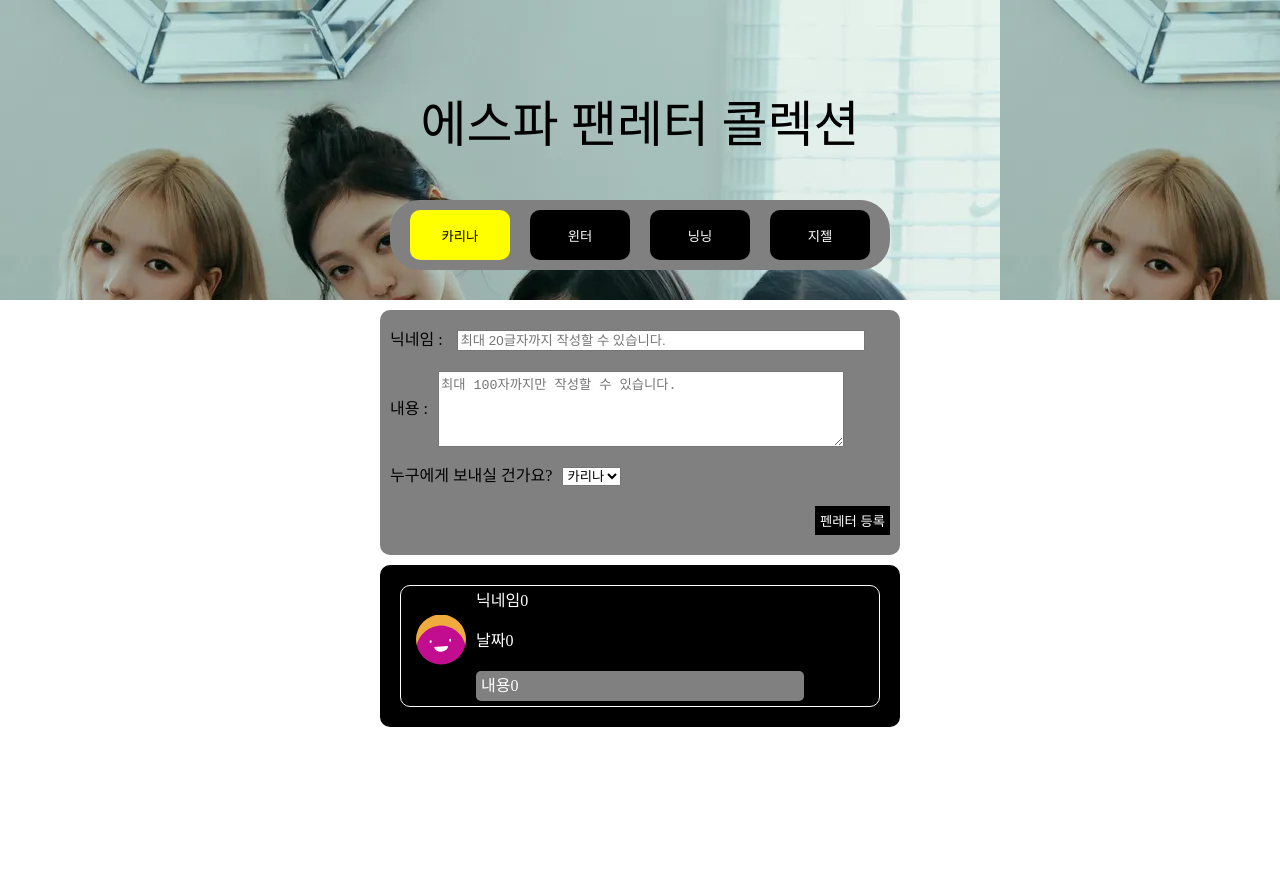
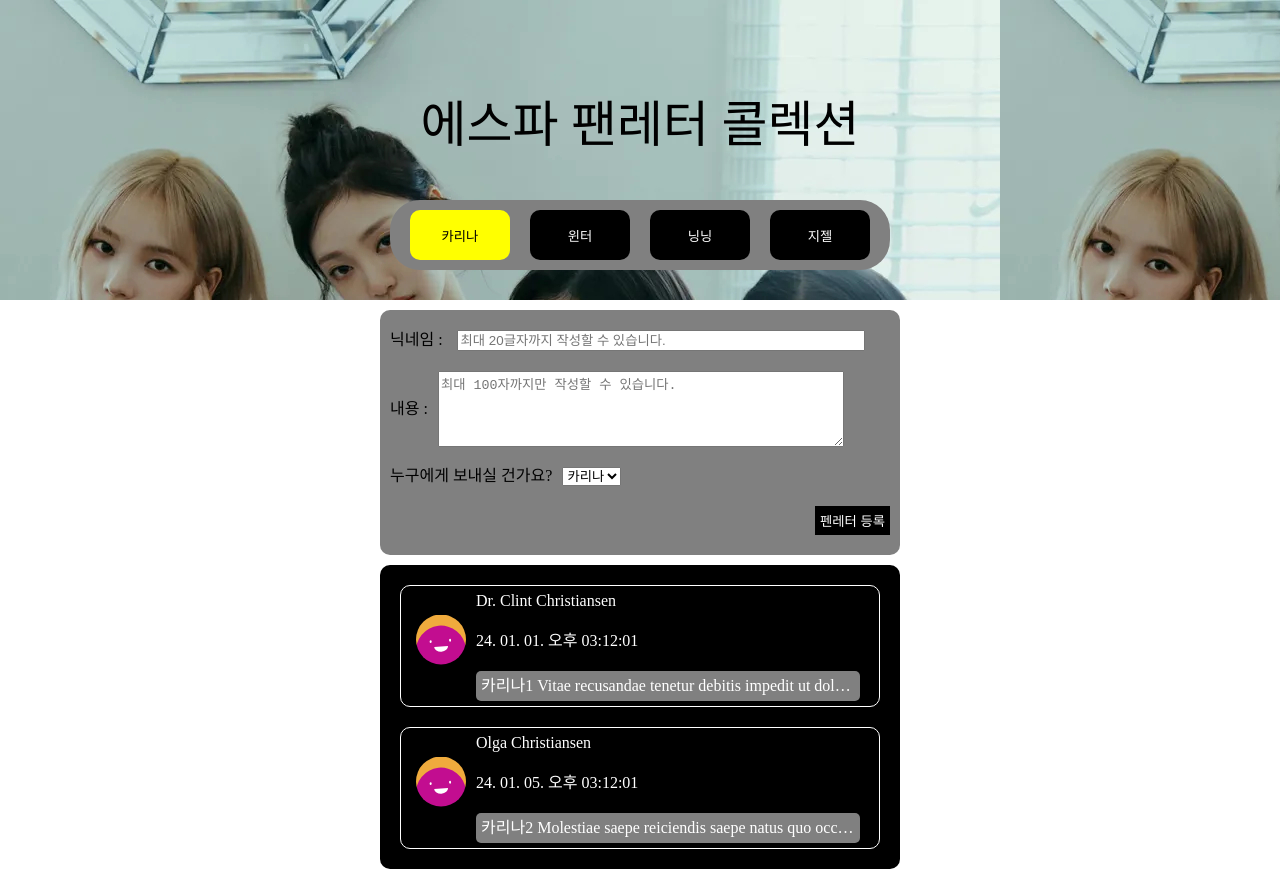
Before and after one commit to baram55/Group-artist-fan-letter-box, a React (Create React App) app in the folder group-artist-fan-letter-box/: page / in a window 1280 px wide. Before the commit the page ends 800 px from the top, so only its background shows below. Built offline with nearby package versions, Linux system fonts and the light colour scheme.

Commit message:
fakeData 설정 완료

```diff
--- a/group-artist-fan-letter-box/public/index.html
+++ b/group-artist-fan-letter-box/public/index.html
@@ -24,7 +24,7 @@
       work correctly both with client-side routing and a non-root public URL.
       Learn how to configure a non-root public URL by running `npm run build`.
     -->
-    <title>React App</title>
+    <title>그룹 아티스트 팬레터함</title>
   </head>
   <body>
     <noscript>You need to enable JavaScript to run this app.</noscript>
--- a/group-artist-fan-letter-box/src/components/GlobalStyle.jsx
+++ b/group-artist-fan-letter-box/src/components/GlobalStyle.jsx
@@ -48,6 +48,7 @@
 	border-collapse: collapse;
 	border-spacing: 0;
 }
+box-sizing: border-box;
 `;
 
 export default GlobalStyle;
--- /dev/null
+++ b/group-artist-fan-letter-box/src/fakeData.json
@@ -0,0 +1,37 @@
+[
+  {
+    "date": "24. 01. 01. 오후 03:12:01",
+    "nickName": "Dr. Clint Christiansen",
+    "content": "카리나1 Vitae recusandae tenetur debitis impedit ut dolorem atque reprehenderit magnam. Cum dolor magnam commodi qui perferendis. Vel temporibus soluta. Eum delectus blanditiis. Neque dicta non quod ex. Maiores aspernatur fuga reprehenderit a magni eaque fuga voluptatum hic.",
+    "member": "카리나",
+    "id": "1"
+  },
+  {
+    "date": "24. 01. 02. 오후 03:12:01",
+    "nickName": "Chad Graham",
+    "content": "지젤1 Ipsam aspernatur nostrum eos unde velit molestiae dolorem. Tenetur ullam nostrum pariatur. Et in eos. Harum commodi ipsa quaerat aspernatur quod dignissimos quae quidem sapiente.",
+    "member": "지젤",
+    "id": "2"
+  },
+  {
+    "date": "24. 01. 03. 오후 03:12:01",
+    "nickName": "Tommy Abshire",
+    "content": "윈터1 Itaque nihil quae neque itaque. Non a officiis ducimus nemo consectetur. Ducimus libero voluptatum consequuntur.",
+    "member": "윈터",
+    "id": "3"
+  },
+  {
+    "date": "24. 01. 04. 오후 03:12:01",
+    "nickName": "Max Mayert",
+    "content": "닝닝1 Sint qui eligendi repudiandae placeat maiores repudiandae assumenda repudiandae. Distinctio commodi iste. Qui architecto iusto.",
+    "member": "닝닝",
+    "id": "4"
+  },
+  {
+    "date": "24. 01. 05. 오후 03:12:01",
+    "nickName": "Olga Christiansen",
+    "content": "카리나2 Molestiae saepe reiciendis saepe natus quo occaecati. Vel vero illum quo. Ducimus maiores porro optio illum officia nam. Cum possimus aut consequatur eaque libero ad nihil pariatur officiis.",
+    "member": "카리나",
+    "id": "5"
+  }
+]
--- a/group-artist-fan-letter-box/src/index.css
+++ /dev/null
@@ -1,13 +0,0 @@
-body {
-  margin: 0;
-  font-family: -apple-system, BlinkMacSystemFont, 'Segoe UI', 'Roboto', 'Oxygen',
-    'Ubuntu', 'Cantarell', 'Fira Sans', 'Droid Sans', 'Helvetica Neue',
-    sans-serif;
-  -webkit-font-smoothing: antialiased;
-  -moz-osx-font-smoothing: grayscale;
-}
-
-code {
-  font-family: source-code-pro, Menlo, Monaco, Consolas, 'Courier New',
-    monospace;
-}
--- a/group-artist-fan-letter-box/src/shared/Router.jsx
+++ b/group-artist-fan-letter-box/src/shared/Router.jsx
@@ -2,39 +2,12 @@
 import { BrowserRouter, Route, Routes } from "react-router-dom";
 import Home from "../pages/Home";
 import Detail from "../pages/Detail";
+import commentJson from "../fakeData.json";
 
 function Router() {
+  const initialData = commentJson;
   const [member, setMember] = useState("카리나");
-  const [comments, setComments] = useState([
-    {
-      id: "0",
-      nickName: "닉네임0",
-      date: "날짜0",
-      content: "내용0",
-      member: "카리나",
-    },
-    {
-      id: "1",
-      nickName: "닉네임1",
-      date: "날짜1",
-      content: "내용1",
-      member: "윈터",
-    },
-    {
-      id: "2",
-      nickName: "닉네임2",
-      date: "날짜2",
-      content: "내용2",
-      member: "닝닝",
-    },
-    {
-      id: "3",
-      nickName: "닉네임3",
-      date: "날짜3",
-      content: "내용3",
-      member: "지젤",
-    },
-  ]);
+  const [comments, setComments] = useState(initialData);
 
   return (
     <BrowserRouter>
```
Also changed, not shown: group-artist-fan-letter-box/src/App.css (deleted, +0 -38 lines), group-artist-fan-letter-box/src/index.js (+5 -6 lines).
